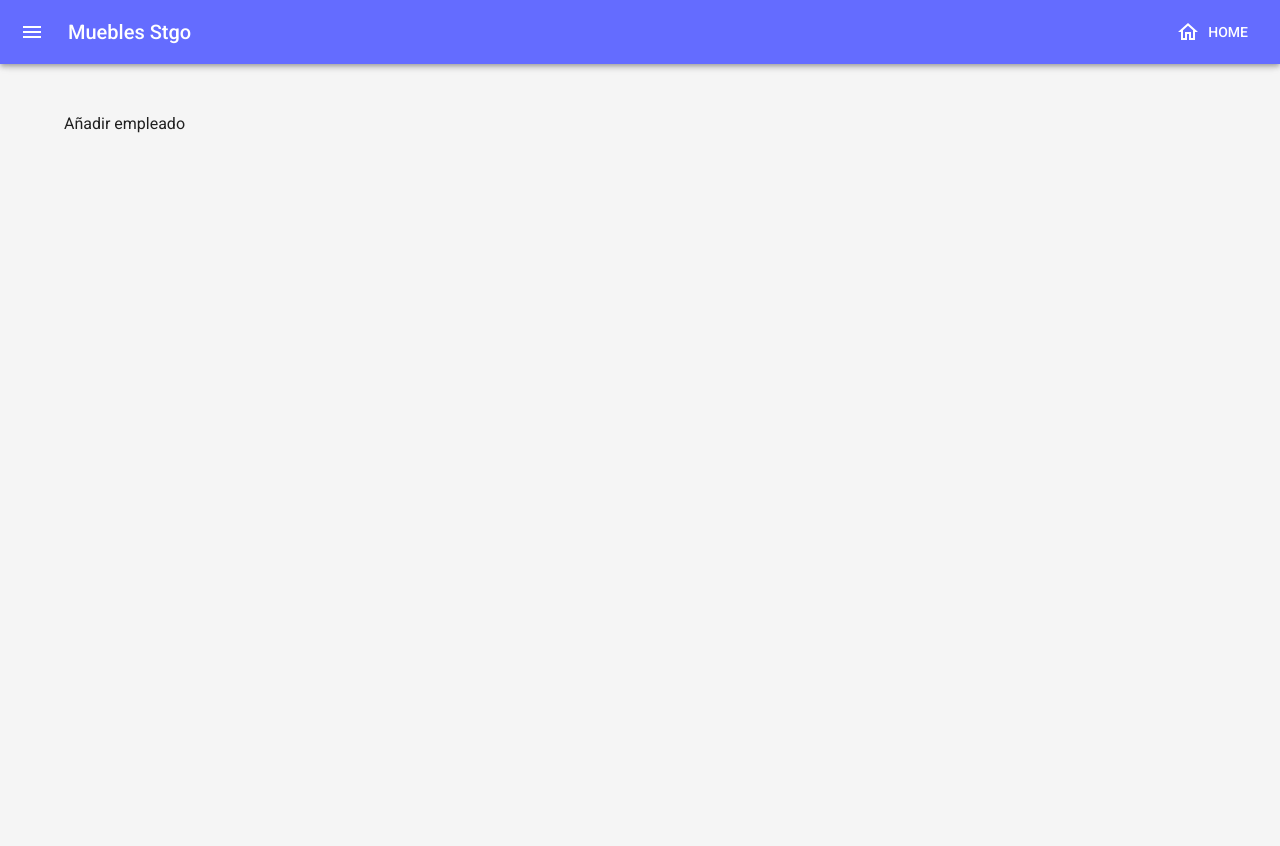
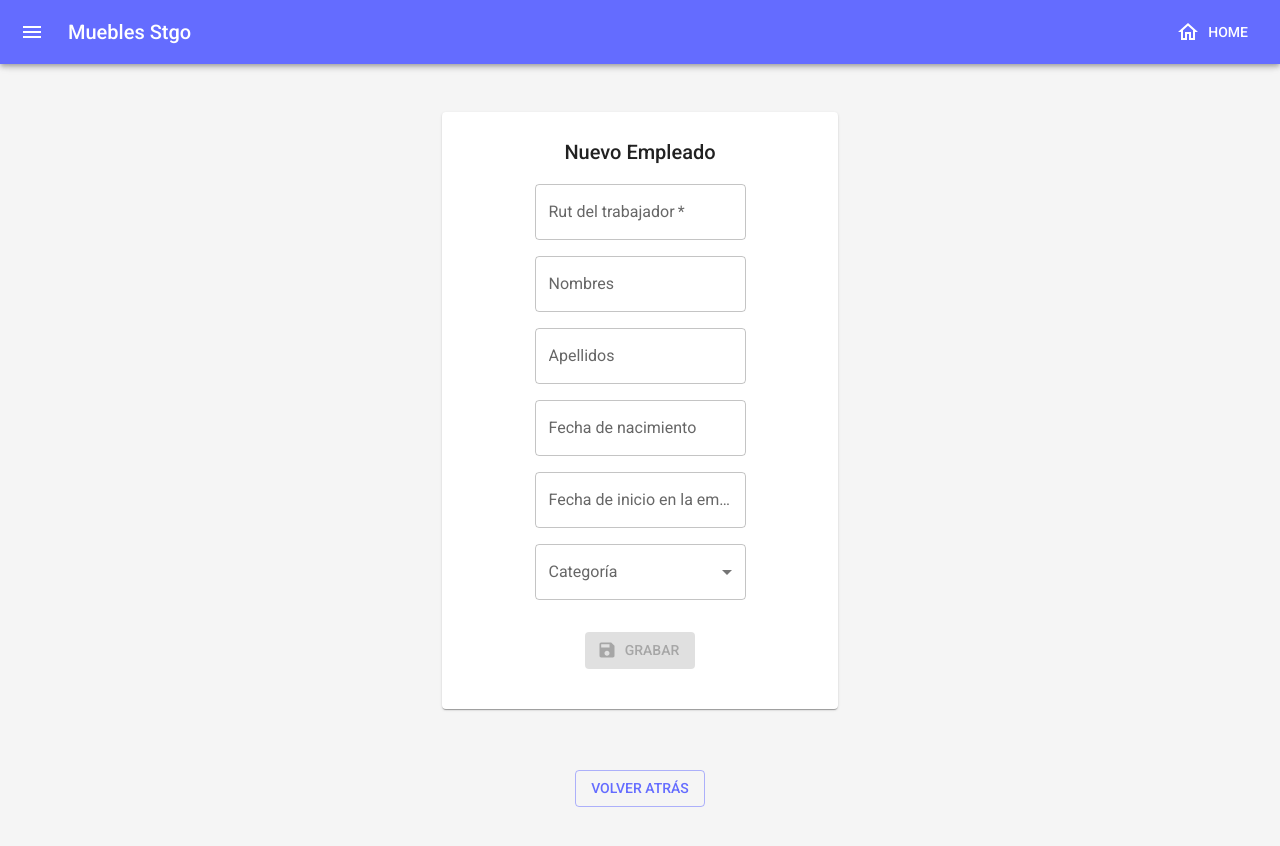
Before and after one commit to r9956/mueblesStgo-frontend, a React (Vite) app: page /employee/add in a window 1280 px wide. Shown: the top 846 px of the page. Before the commit the page ends 800 px from the top, so only its background shows below. Built offline with nearby package versions, Linux system fonts and the light colour scheme.

Commit message:
Crear y Editar Empleado OK

```diff
--- a/src/App.jsx
+++ b/src/App.jsx
@@ -18,6 +18,7 @@ function App() {
           <Route path="/" element={<Home />} />
           <Route path="/employee/list" element={<EmployeeList />} />
           <Route path="/employee/add" element={<AddEditEmployee />} />
+          <Route path="/employee/edit/:id" element={<AddEditEmployee/>} />
           <Route path="/extra-hours" element={<ExtraHours />} />
           <Route path="/absences" element={<Absences />} />
           <Route path="/clock-data" element={<ClockData />} />
--- a/src/components/AddEditEmployee.jsx
+++ b/src/components/AddEditEmployee.jsx
@@ -1,16 +1,162 @@
-import { Box, Typography } from '@mui/material'
-import employeeService from '../services/employee.service'
+import { useState, useEffect } from "react";
+import { Link, useParams, useNavigate } from "react-router-dom";
+import employeeService from "../services/employee.service";
+import Box from "@mui/material/Box";
+import Grid from '@mui/material/Grid2';
+import TextField from "@mui/material/TextField";
+import { Button, Container, Paper, Typography } from '@mui/material';
+import FormControl from "@mui/material/FormControl";
+import MenuItem from "@mui/material/MenuItem";
+import SaveIcon from "@mui/icons-material/Save";
+
+import RutInputForm from '../components/RutInputForm';
+import DatePickerComponent from '../components/DatePicker';
 
 const AddEditEmployee = () => {
+  const [rut, setRut] = useState("");
+  const [names, setNames] = useState("");
+  const [lastNames, setLastNames] = useState("");
+  const [birthDate, setBirthDate] = useState("");
+  const [startDate, setStartDate] = useState("");
+  const [category, setCategory] = useState("");
+  const { id } = useParams();
+  const [titleEmployeeForm, setTitleEmployeeForm] = useState("");
+  const navigate = useNavigate();
+
+  const saveEmployee = (e) => {
+    e.preventDefault();
+
+    const employee = { rut, names, lastNames, birthDate, startDate, category, id };
+    if (id) {
+      //Actualizar Datos Empelado
+      employeeService
+        .update(id, employee)
+        .then((response) => {
+          console.log("Empleado ha sido actualizado.", response.data);
+          navigate("/employee/list");
+        })
+        .catch((error) => {
+          console.log(
+            "Ha ocurrido un error al intentar actualizar datos del empleado.",
+            error
+          );
+        });
+    } else {
+      //Crear nuevo empleado
+      employeeService
+        .create(employee)
+        .then((response) => {
+          console.log("Empleado ha sido añadido.", response.data);
+          navigate("/employee/list");
+        })
+        .catch((error) => {
+          console.log(
+            "Ha ocurrido un error al intentar crear nuevo empleado.",
+            error
+          );
+        });
+    }
+  };
+
+  useEffect(() => {
+    if (id) {
+      setTitleEmployeeForm("Editar Empleado");
+      employeeService
+        .get(id)
+        .then((employee) => {
+          setRut(employee.data.rut);
+          setNames(employee.data.names);
+          setLastNames(employee.data.lastNames)
+          setBirthDate(employee.data.birthDate);
+          setStartDate(employee.data.startDate);
+          setCategory(employee.data.category);
+        })
+        .catch((error) => {
+          console.log("Se ha producido un error.", error);
+        });
+    } else {
+      setTitleEmployeeForm("Nuevo Empleado");
+    }
+  }, []);
 
   return (
-    <>
-      <Box>
-        <Typography>Añadir empleado</Typography>
+    <Container maxWidth="xs">
+      <Paper elevation={1} style={{ padding: '24px' }}>
+        <Grid container spacing={2} direction='column' alignItems="center">
+          <Typography variant="h6">{titleEmployeeForm}</Typography>
+            <form>
+              <Grid container spacing={2} direction='column' alignItems="center">
+                <RutInputForm initialRut={rut} onRutChange={setRut} />
+
+              <FormControl fullWidth>
+                <TextField
+                  id="names"
+                  label="Nombres"
+                  value={names}
+                  onChange={(e) => setNames(e.target.value)}
+                />
+              </FormControl>
+
+              <FormControl fullWidth>
+                <TextField
+                  id="lastNames"
+                  label="Apellidos"
+                  value={lastNames}
+                  onChange={(e) => setLastNames(e.target.value)}
+                />
+              </FormControl>
+
+              <DatePickerComponent label="Fecha de nacimiento" initialDate={birthDate} onDateChange={setBirthDate} />
+
+              <DatePickerComponent label="Fecha de inicio en la empresa" initialDate={startDate} onDateChange={setStartDate} />
+
+              <FormControl fullWidth>
+                <TextField
+                  id="category"
+                  label="Categoría"
+                  value={category}
+                  select
+                  defaultValue="A"
+                  onChange={(e) => setCategory(e.target.value)}
+                >
+                  <MenuItem value={"A"}>A</MenuItem>
+                  <MenuItem value={"B"}>B</MenuItem>
+                  <MenuItem value={"C"}>C</MenuItem>
+                </TextField>
+              </FormControl>
+
+              <FormControl>
+
+              <Button
+                sx={{
+                  marginTop: 2,
+                  marginBottom: 2
+                }}
+                variant="contained"
+                onClick={(e) => saveEmployee(e)}
+                startIcon={<SaveIcon />}
+                disabled={!rut || !names || !lastNames || !birthDate || !startDate || !category}
+              >
+                Grabar
+              </Button>
+
+              </FormControl>
+            </Grid>
+          </form>
+        </Grid>
+      </Paper>
+      <Box
+        display="flex"
+        justifyContent="center"
+        alignItems="center"
+        minHeight="20vh"
+      >
+        <Link to="/employee/list">
+          <Button variant="outlined">Volver atrás</Button>
+        </Link>
       </Box>
-    </>
+    </Container>
   );
-
 };
 
 export default AddEditEmployee;
--- a/src/components/DatePicker.jsx
+++ b/src/components/DatePicker.jsx
@@ -1,30 +1,36 @@
 import * as React from 'react';
-import { DemoContainer } from '@mui/x-date-pickers/internals/demo';
 import { DatePicker } from '@mui/x-date-pickers/DatePicker';
 import { LocalizationProvider } from '@mui/x-date-pickers/LocalizationProvider';
 import { AdapterDayjs } from '@mui/x-date-pickers/AdapterDayjs';
 import "dayjs/locale/es";
+import dayjs from 'dayjs';
 
-export default function DatePickerComponent({ label = 'Fecha', onDateChange }) {
+export default function DatePickerComponent({ label = 'Fecha', onDateChange, initialDate = null }) {
   const [selectedDate, setSelectedDate] = React.useState(null);
+
+  React.useEffect(() => {
+    if (initialDate) {
+      const formattedInitialDate = dayjs(initialDate);
+      setSelectedDate(formattedInitialDate);
+    }
+  }, [initialDate]);
 
   const handleDateChange = (newValue) => {
     setSelectedDate(newValue);
     onDateChange(newValue);
+
     const formattedDate = newValue ? newValue.format('YYYY-MM-DD') : '';
     console.log("Formatted date for backend:", formattedDate);
   };
 
   return (
     <LocalizationProvider dateAdapter={AdapterDayjs} adapterLocale="es">
-      <DemoContainer components={['DatePicker']}>
         <DatePicker
           label={label}
           value={selectedDate}
           onChange={handleDateChange}
           format="DD/MM/YYYY"
         />
-      </DemoContainer>
     </LocalizationProvider>
   );
 }
--- a/src/components/EmployeeList.jsx
+++ b/src/components/EmployeeList.jsx
@@ -173,7 +173,7 @@ const EmployeeList = () => {
         onRowsPerPageChange={handleChangeRowsPerPage}
         labelRowsPerPage="Cantidad por página"
         labelDisplayedRows={({ from, to, count }) => `${from}-${to} de ${count}`}
-        labelPagination="Páginas"
+        labelpagination="Páginas"
       />
     </TableContainer>
   );
--- a/src/components/RutInputForm.jsx
+++ b/src/components/RutInputForm.jsx
@@ -1,19 +1,28 @@
-import React, { useState } from 'react';
+import React, { useState, useEffect } from 'react';
 import TextField from '@mui/material/TextField';
 import { format } from 'rutility';
 
-export default function RutInputForm({ onRutChange }) {
+export default function RutInputForm({ onRutChange, initialRut = '' }) {
   const [rut, setRut] = useState('');
   const [error, setError] = useState(false);
   const [errorMessage, setErrorMessage] = useState('');
 
+  // Update the input field if there's an initial RUT provided (for editing)
+  useEffect(() => {
+    if (initialRut) {
+      const formattedRut = format.dotDash(initialRut);
+      setRut(formattedRut);
+    }
+  }, [initialRut]);
+
   const handleRutChange = (e) => {
     const value = e.target.value;
-    const formattedRut = format.dotDash(value); // Format the RUT
+    const formattedRut = format.dotDash(value);
 
     setRut(formattedRut);
-    onRutChange(formattedRut); // Pass the formatted RUT back to the parent
+    onRutChange(formattedRut);
 
+    // Validate the RUT format
     const regex = /^\d{1,2}\.\d{3}\.\d{3}-[\dK]$/;
     if (formattedRut.length > 0 && !regex.test(formattedRut)) {
       setError(true);
--- a/vite.config.js
+++ b/vite.config.js
@@ -4,5 +4,5 @@ import react from '@vitejs/plugin-react'
 // https://vitejs.dev/config/
 export default defineConfig({
   plugins: [react()],
-  sourcemap: true,
+  sourcemap: false,
 })
```
Also changed, not shown: 1 other file (tests, documents, lock files or other folders).
